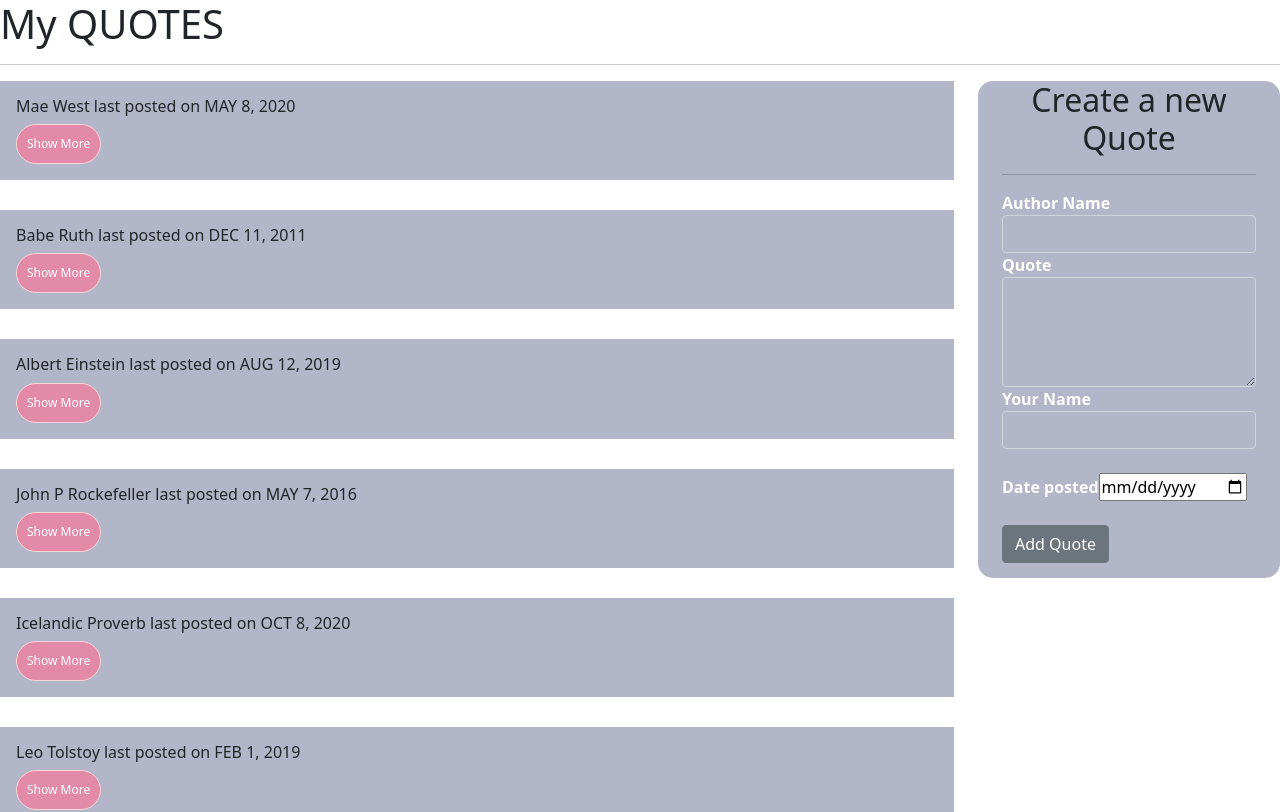
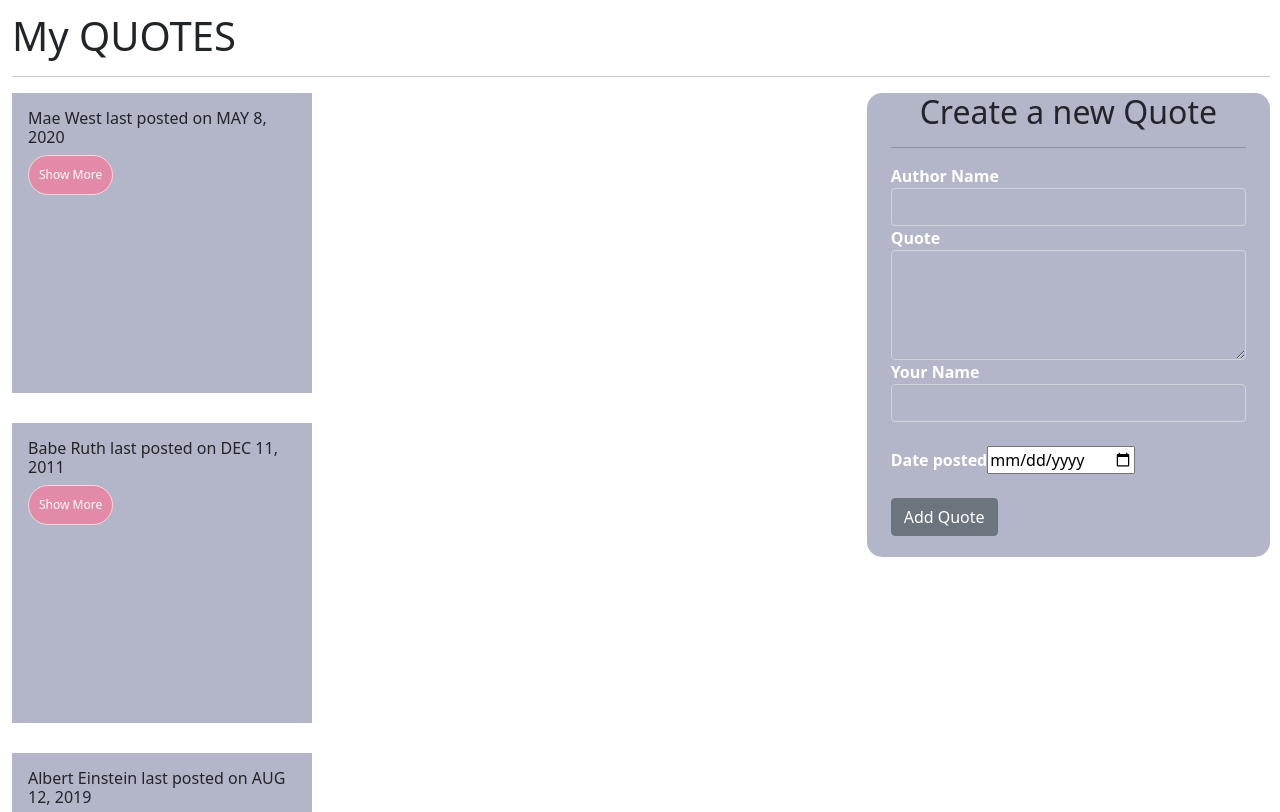
Before and after one commit to Wanguifiona/Quotes, an Angular app: page / in a window 1280 px wide. Shown: the top 812 px of the page. Built offline with nearby package versions, Linux system fonts and the light colour scheme.

Commit message:
add card formate

```diff
--- a/src/app/quote/quote.component.css
+++ b/src/app/quote/quote.component.css
@@ -10,8 +10,21 @@
   .card-body{
     margin-bottom: 30px;
     background-color: rgba(161, 165, 187, 0.808);
+    width: 300px;
+    height: 300px;
+
   }
   .card-text{
     font-weight: 570;
     font-size: 18px;
   }
+  .overlay{
+    border-radius: 5px;
+    margin-top:10px;
+    margin-left: 10px;
+    margin-right: 10px;
+    margin-bottom: 15px;
+    padding-top: 2px;
+    padding-left: 2px;
+    padding-bottom: 15px;
+  }
--- a/src/app/quote/quote.component.html
+++ b/src/app/quote/quote.component.html
@@ -1,8 +1,10 @@
-<div class="conatiner">
-  <h1>My QUOTES</h1>
-  <hr>
+
+<div class="overlay">
+  <div class="conatiner">
+    <h1>My QUOTES</h1>
+    <hr>
   <div class="row">
-    <div class="col-sm-9">
+    <div class="col-sm-8">
       <div *ngFor='let quote of quotes; let i =index'>
         <div class="card-body">
           <h6 class="card-title" id={{i}} appHighlight>{{ quote.name }} last posted on {{ quote.completeDate|date|uppercase }}</h6>
@@ -10,11 +12,13 @@
         <div *ngIf='quote.showDescription'>
           <app-quote-detail [quote]='quote' (isComplete) ='deleteQuote($event,i)'></app-quote-detail>
         </div>
-      </div>
+        </div>
       </div>
     </div>
-    <div class="col-sm-3">
+    <div class="col-sm-4">
       <app-quote-form (addQuote)="addNewQuote($event)"></app-quote-form>
     </div>
   </div>
 </div>
+
+</div>
```
Also changed, not shown: 1 other file (tests, documents, lock files or other folders).
